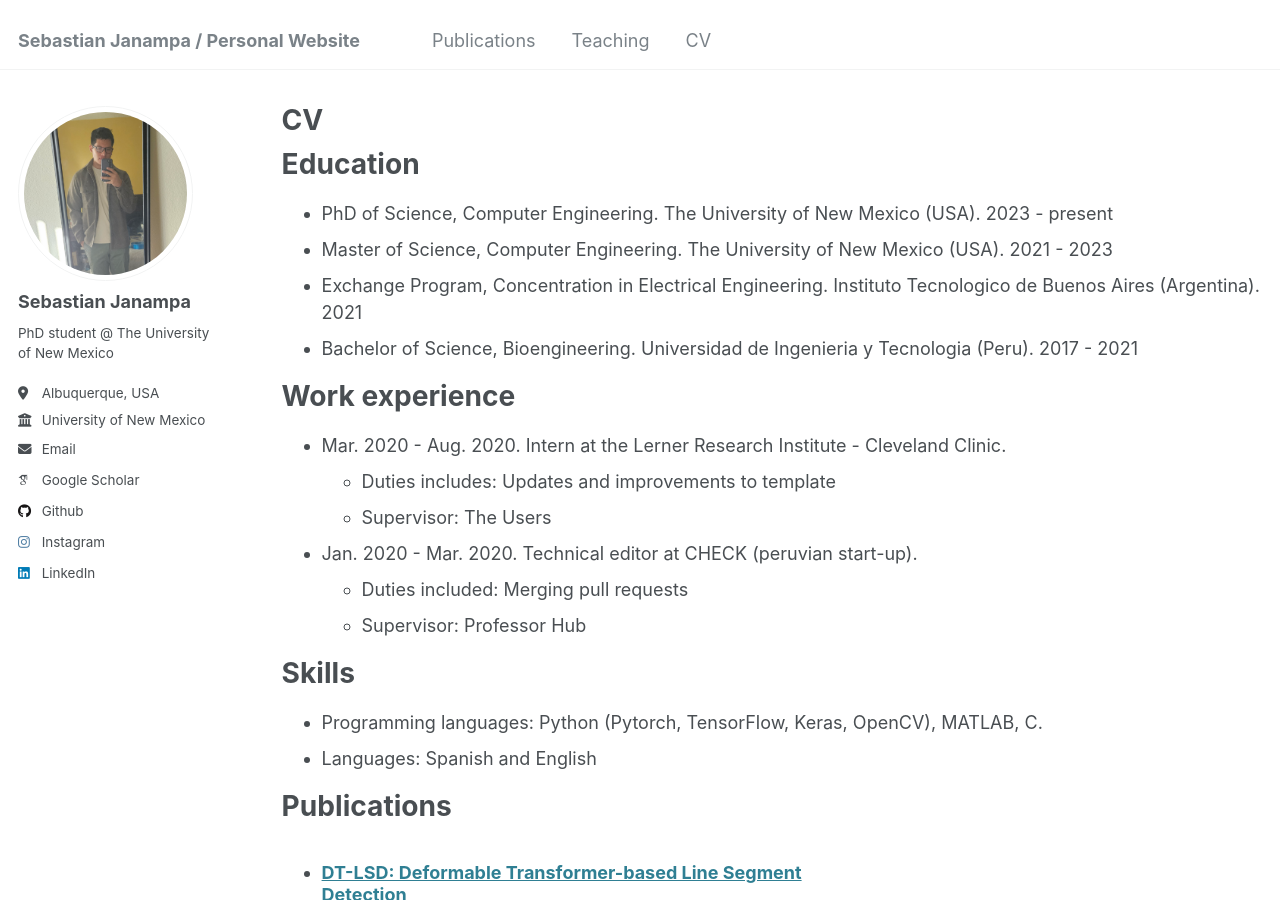
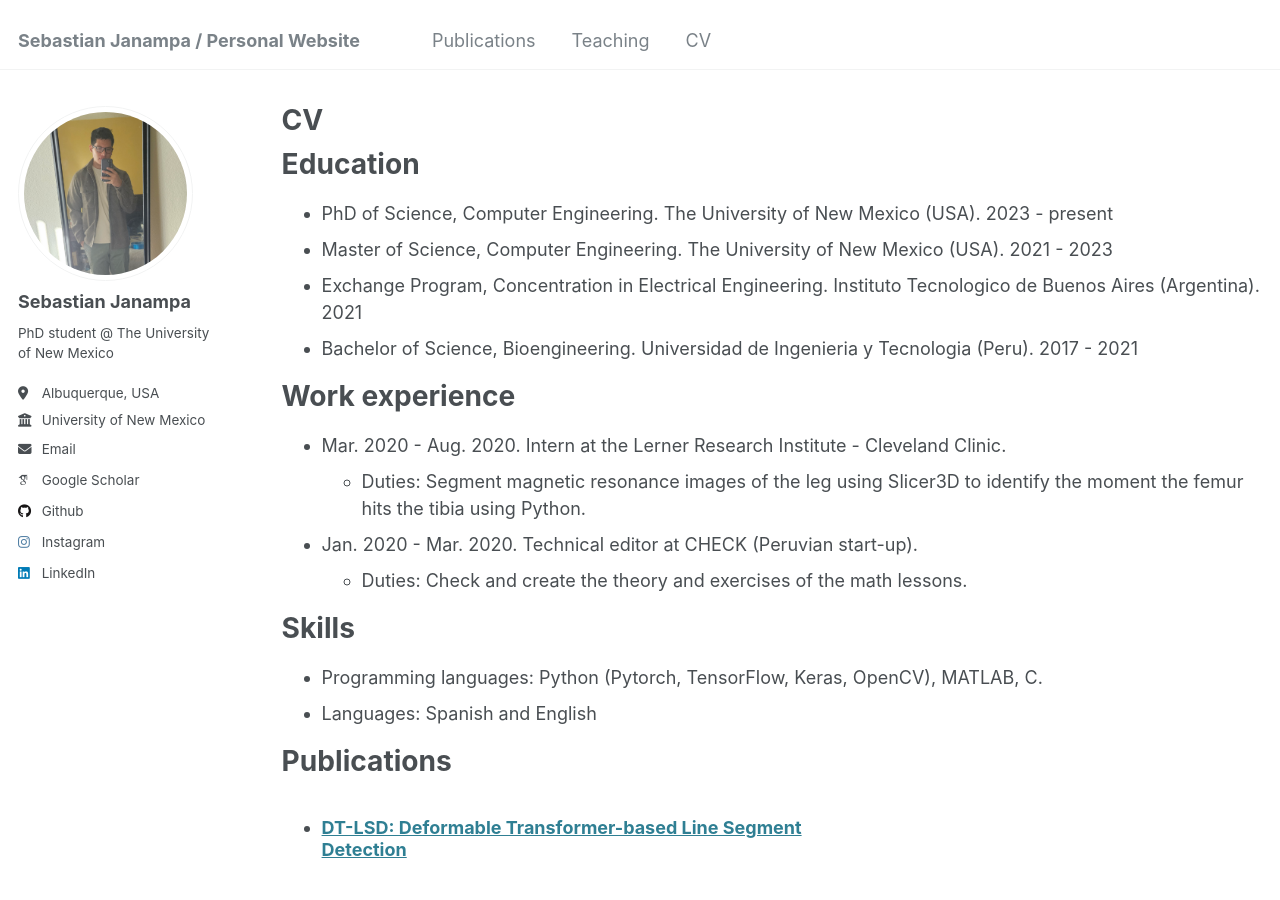
Before and after one commit to SebastianJanampa/SebastianJanampa.github.io, a Jekyll site: the page built from _pages/cv.md, in a window 1280 px wide and 900 px high. Built offline with Jekyll 4.4.1, drawn with Linux system fonts in a browser that asks for light colours; some web fonts are replaced.

Commit message:
Update cv.md

```diff
--- a/_pages/cv.md
+++ b/_pages/cv.md
@@ -19,12 +19,10 @@ Education
 Work experience
 ======
 * Mar. 2020 - Aug. 2020. Intern at the Lerner Research Institute - Cleveland Clinic.
-  * Duties includes: Updates and improvements to template
-  * Supervisor: The Users
+  * Duties: Segment magnetic resonance images of the leg using Slicer3D to identify the moment the femur hits the tibia using Python.
 
-* Jan. 2020 - Mar. 2020. Technical editor at CHECK (peruvian start-up).
-  * Duties included: Merging pull requests
-  * Supervisor: Professor Hub
+* Jan. 2020 - Mar. 2020. Technical editor at CHECK (Peruvian start-up).
+  * Duties: Check and create the theory and exercises of the math lessons.
 
 Skills
 ======
```
